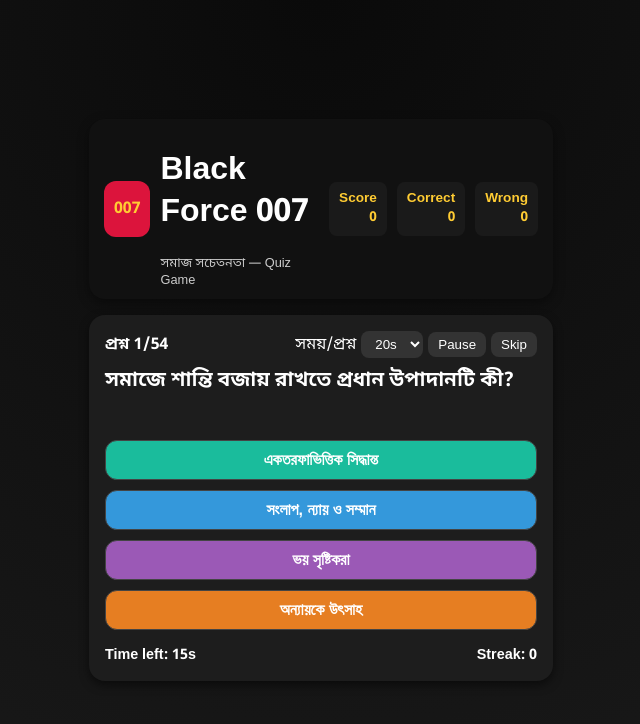
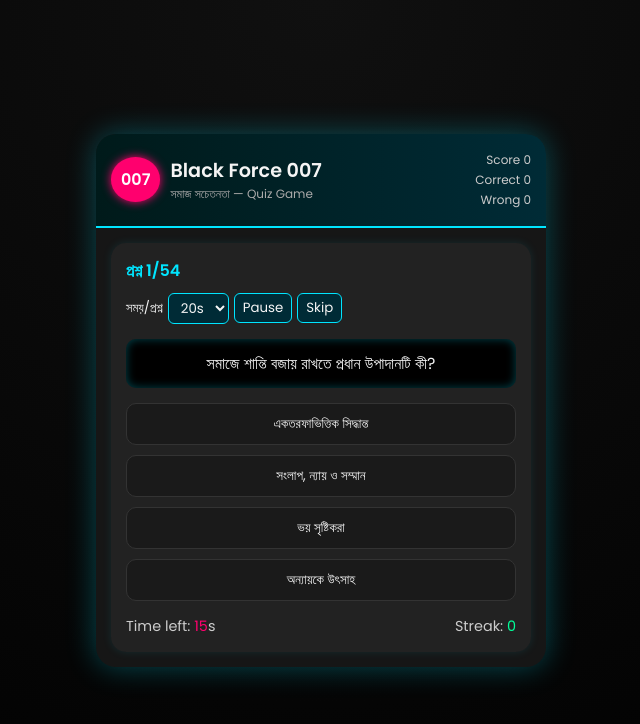
Before and after one commit to skmohammadyasir-maker/Examination-of-conscience-007, a plain HTML site: page index.html in a window 1280 px wide. Shown: the whole page, without its empty margins (319-959 px from the left). Drawn offline with Linux system fonts and the light colour scheme.

Commit message:
Update index.html

```diff
--- a/index.html
+++ b/index.html
@@ -2,36 +2,63 @@
 <html lang="bn">
 <head>
   <meta charset="utf-8" />
-  <meta name="viewport" content="width=device-width,initial-scale=1,maximum-scale=1" />
+  <meta name="viewport" content="width=device-width,initial-scale=1" />
   <title>Black Force 007 — Quiz</title>
-  <link rel="stylesheet" href="styles.css" />
+
+  <!-- Google Fonts -->
+  <link href="https://fonts.googleapis.com/css2?family=Poppins:wght@400;600&display=swap" rel="stylesheet">
+
   <style>
-    /* --- Responsive & modern UI tweaks --- */
+    :root {
+      --primary: #00e5ff;
+      --accent: #ff006e;
+      --bg: #0d0d0d;
+      --card-bg: #161616;
+      --text: #f5f5f5;
+      --success: #00ff99;
+      --danger: #ff3b3b;
+    }
+
+    * {
+      box-sizing: border-box;
+      margin: 0;
+      padding: 0;
+      font-family: 'Poppins', sans-serif;
+    }
+
     body {
-      margin: 0;
-      font-family: "Noto Sans Bengali", sans-serif;
-      background: radial-gradient(circle at top, #0a0a0a, #1b1b1b);
-      color: #fff;
+      background: radial-gradient(circle at top, #101010, #000);
+      color: var(--text);
       min-height: 100vh;
       display: flex;
       justify-content: center;
       align-items: center;
+      padding: 10px;
     }
 
     .app {
-      width: 95%;
-      max-width: 480px;
-      margin: auto;
+      width: 100%;
+      max-width: 450px;
+      background: var(--card-bg);
+      border-radius: 20px;
+      overflow: hidden;
+      box-shadow: 0 0 30px rgba(0, 229, 255, 0.3);
+      position: relative;
+      animation: fadeIn 0.7s ease;
     }
 
-    .topbar {
-      background: #111;
-      border-radius: 16px;
-      padding: 10px 15px;
+    @keyframes fadeIn {
+      from { opacity: 0; transform: translateY(20px); }
+      to { opacity: 1; transform: translateY(0); }
+    }
+
+    header.topbar {
       display: flex;
       justify-content: space-between;
       align-items: center;
-      box-shadow: 0 4px 12px rgba(0, 0, 0, 0.4);
+      padding: 15px;
+      background: linear-gradient(90deg, #001a1a, #002b36);
+      border-bottom: 2px solid var(--primary);
     }
 
     .title-block {
@@ -41,138 +68,225 @@
     }
 
     .badge {
-      background: crimson;
-      padding: 8px 10px;
-      border-radius: 12px;
-      font-weight: bold;
-      font-size: 1rem;
+      background: var(--accent);
+      color: white;
+      font-weight: 700;
+      padding: 10px;
+      border-radius: 50%;
+      box-shadow: 0 0 10px var(--accent);
+    }
+
+    .title-block h1 {
+      font-size: 1.2rem;
     }
 
     .subtitle {
-      font-size: 0.8rem;
-      color: #ccc;
-      margin: 0;
+      font-size: 0.75rem;
+      color: #aaa;
     }
 
     .status-block {
       text-align: right;
-      font-size: 0.85rem;
-      line-height: 1.4;
+      font-size: 0.75rem;
+      color: #ccc;
+    }
+
+    .stat {
+      margin: 2px 0;
+    }
+
+    main.main {
+      padding: 15px;
     }
 
     .card {
-      background: #1d1d1d;
-      border-radius: 16px;
-      padding: 16px;
-      margin-top: 16px;
-      box-shadow: 0 4px 10px rgba(0, 0, 0, 0.5);
+      background: rgba(255, 255, 255, 0.05);
+      border-radius: 15px;
+      padding: 15px;
+      box-shadow: 0 0 10px rgba(0, 229, 255, 0.1);
+    }
+
+    .progress {
+      color: var(--primary);
+      font-weight: 600;
+      margin-bottom: 10px;
     }
 
     .controls {
       display: flex;
       align-items: center;
       gap: 5px;
+      font-size: 0.8rem;
       flex-wrap: wrap;
     }
 
-    select, button.small-btn {
-      background: #333;
-      border: none;
-      border-radius: 8px;
-      color: #fff;
-      padding: 5px 10px;
+    select, button {
+      background: #002b36;
+      color: var(--text);
+      border: 1px solid var(--primary);
+      border-radius: 6px;
+      padding: 4px 8px;
+      cursor: pointer;
+      transition: 0.3s;
+    }
+
+    button:hover {
+      background: var(--primary);
+      color: #000;
+    }
+
+    .question {
+      background: #000;
+      padding: 12px;
+      border-radius: 10px;
+      text-align: center;
+      font-size: 1rem;
+      margin: 15px 0;
+      box-shadow: inset 0 0 10px rgba(0, 229, 255, 0.3);
     }
 
     .options {
       display: grid;
-      grid-template-columns: 1fr;
       gap: 10px;
-      margin-top: 16px;
     }
 
     .options button {
-      background: #222;
-      border: 1px solid #444;
-      border-radius: 12px;
+      background: #1a1a1a;
+      border: 1px solid #333;
+      border-radius: 10px;
       padding: 10px;
-      font-size: 1rem;
-      color: #fff;
-      transition: all 0.2s;
+      color: var(--text);
+      transition: all 0.3s;
     }
 
     .options button:hover {
-      background: #333;
-      transform: scale(1.02);
+      background: #003d47;
+      transform: scale(1.03);
     }
-
-    .options button.correct { background: #0f8a0f !important; }
-    .options button.wrong { background: #b02020 !important; }
 
     .footer {
       display: flex;
       justify-content: space-between;
-      margin-top: 16px;
+      margin-top: 15px;
       font-size: 0.9rem;
+      color: #ccc;
     }
 
+    .timer span {
+      color: var(--accent);
+    }
+
+    .extra span {
+      color: var(--success);
+    }
+
+    /* Big mark feedback */
     .big-mark {
       position: fixed;
       top: 0;
       left: 0;
-      right: 0;
-      bottom: 0;
+      width: 100%;
+      height: 100%;
+      background: rgba(0,0,0,0.8);
       display: flex;
       justify-content: center;
       align-items: center;
       font-size: 5rem;
       font-weight: bold;
-      background: rgba(0,0,0,0.7);
       color: white;
       opacity: 0;
       pointer-events: none;
       transition: opacity 0.3s;
-      z-index: 1000;
+      z-index: 100;
     }
 
-    .big-mark.show {
+    .big-mark.show.correct {
       opacity: 1;
-      pointer-events: auto;
+      color: var(--success);
+    }
+    .big-mark.show.wrong {
+      opacity: 1;
+      color: var(--danger);
     }
 
-    /* Mobile Friendly Modal */
+    /* Modal */
     .modal {
       position: fixed;
-      top: 0; left: 0; right: 0; bottom: 0;
+      top: 0; left: 0;
+      width: 100%; height: 100%;
+      background: rgba(0,0,0,0.8);
       display: flex;
       justify-content: center;
       align-items: center;
-      background: rgba(0,0,0,0.8);
-      z-index: 2000;
+      z-index: 200;
+    }
+
+    .modal.hidden {
+      display: none;
     }
 
     .modal-content {
-      background: #202020;
-      border-radius: 20px;
+      background: #111;
       padding: 20px;
+      border-radius: 15px;
       width: 90%;
       max-width: 400px;
       text-align: center;
+      box-shadow: 0 0 20px rgba(0, 229, 255, 0.3);
+    }
+
+    .modal-content h2 {
+      margin-bottom: 10px;
+      color: var(--primary);
     }
 
     .btn {
-      background: crimson;
+      background: var(--accent);
       border: none;
-      border-radius: 10px;
+      padding: 10px 15px;
       color: white;
-      padding: 10px 15px;
-      margin: 8px;
+      border-radius: 8px;
+      cursor: pointer;
+      margin: 5px;
+      transition: 0.3s;
+    }
+
+    .btn:hover {
+      background: var(--primary);
+      color: #000;
     }
 
     .btn.alt {
-      background: #555;
+      background: #002b36;
+      border: 1px solid var(--primary);
+    }
+
+    .review-list {
+      margin-top: 15px;
+      text-align: left;
+      background: #0d0d0d;
+      padding: 10px;
+      border-radius: 10px;
+      max-height: 200px;
+      overflow-y: auto;
+    }
+
+    @media (max-width: 480px) {
+      .app {
+        max-width: 100%;
+        border-radius: 0;
+      }
+      header.topbar {
+        flex-direction: column;
+        text-align: center;
+      }
+      .controls {
+        justify-content: center;
+      }
     }
   </style>
 </head>
+
 <body>
   <div class="app">
     <header class="topbar">
@@ -242,26 +356,7 @@
     </div>
   </div>
 
-  <!-- --- Sounds --- -->
-  <audio id="sound-correct" src="sounds/correct.mp3" preload="auto"></audio>
-  <audio id="sound-wrong" src="sounds/wrong.mp3" preload="auto"></audio>
-  <audio id="sound-timeup" src="sounds/timeup.mp3" preload="auto"></audio>
-  <audio id="sound-win" src="sounds/win.mp3" preload="auto"></audio>
-
   <script src="questions.js"></script>
   <script src="app.js"></script>
-  <script>
-    // --- Simple sound helper ---
-    function playSound(id) {
-      const audio = document.getElementById(id);
-      if (audio) { audio.currentTime = 0; audio.play(); }
-    }
-
-    // Example usage hooks (attach these in your app.js logic)
-    document.addEventListener("quiz-correct", ()=>playSound("sound-correct"));
-    document.addEventListener("quiz-wrong", ()=>playSound("sound-wrong"));
-    document.addEventListener("quiz-timeup", ()=>playSound("sound-timeup"));
-    document.addEventListener("quiz-win", ()=>playSound("sound-win"));
-  </script>
 </body>
 </html>
```
